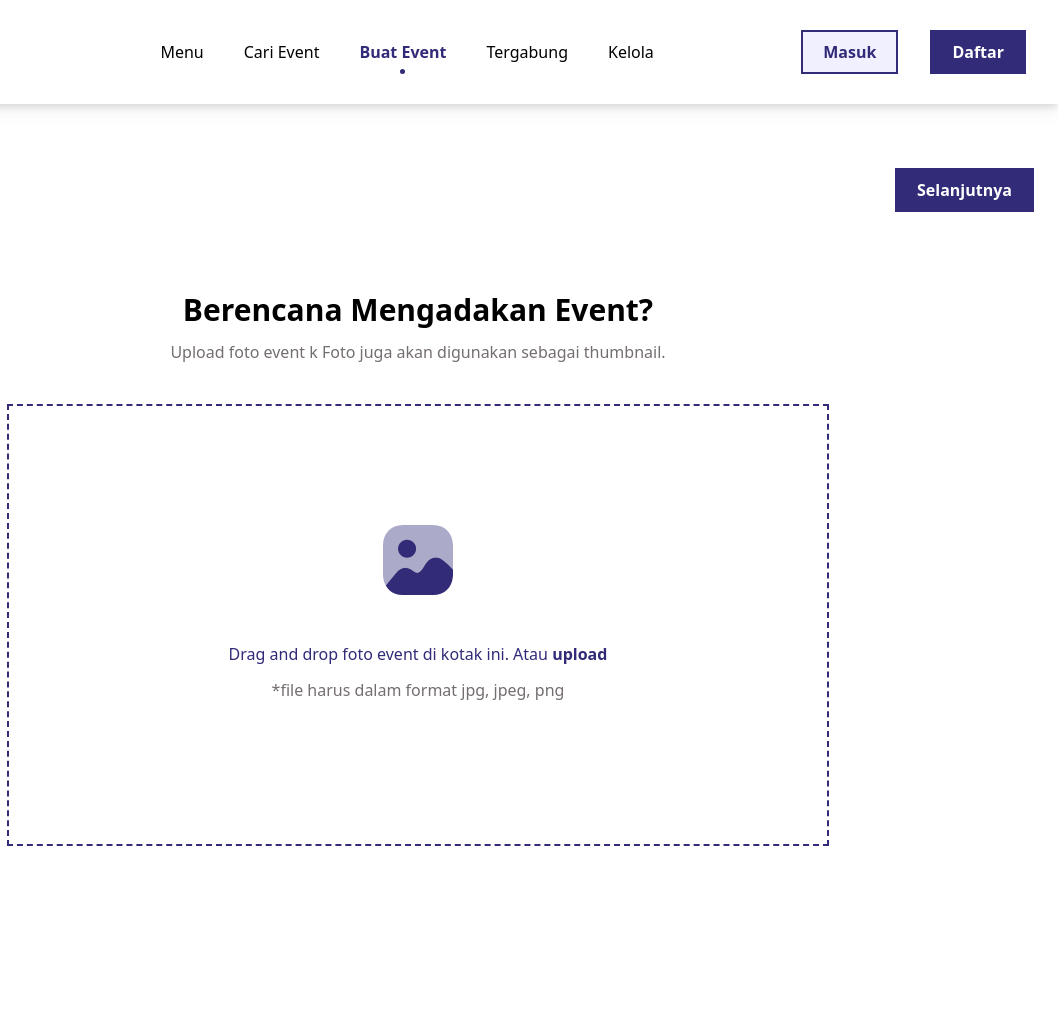
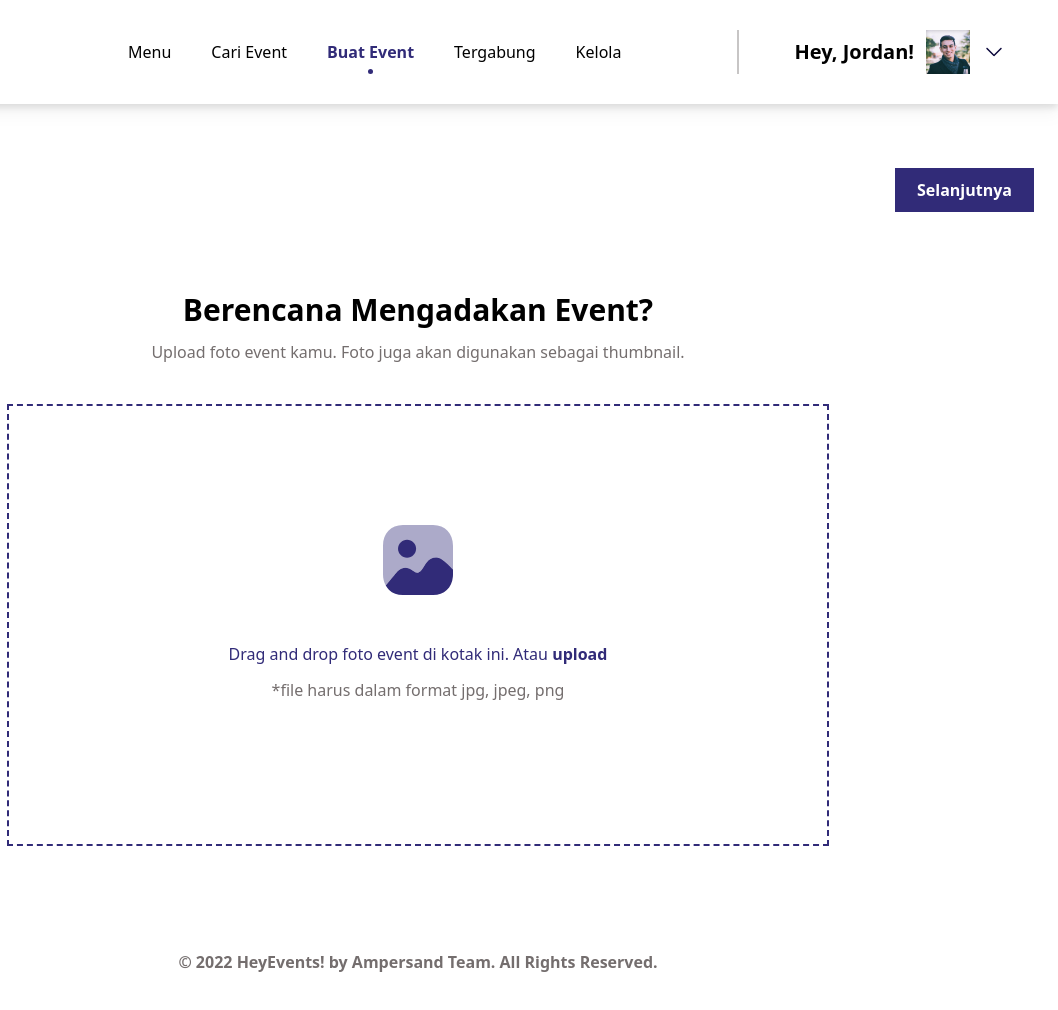
Before and after one commit to muhBilal/HeyEvents, a website: page public/create.html in a window 1280 px wide. Shown: the full height of the page, 222-1280 px from the left. Before the commit the page ends 910 px from the top, so only its background shows below. Drawn offline with nearby package versions, Linux system fonts and the light colour scheme; a script that the page names is missing.

Commit message:
Update loged navbar

```diff
--- a/public/create.html
+++ b/public/create.html
@@ -6,10 +6,7 @@
     <meta name="viewport" content="width=device-width, initial-scale=1.0">
     <link href="./css/main.css" rel="stylesheet">
     <link href="./css/tailwind.css" rel="stylesheet">
-    <link
-    href="https://unpkg.com/tailwindcss@^2/dist/tailwind.min.css"
-    rel="stylesheet"
-  />
+    <link href="https://unpkg.com/tailwindcss@^2/dist/tailwind.min.css" rel="stylesheet" />
     <script src="https://cdn.jsdelivr.net/gh/alpinejs/alpine@v2.x.x/dist/alpine.min.js" defer></script>
     <script src="https://cdn.ckeditor.com/4.16.0/standard/ckeditor.js"></script>
     <script src="https://code.jquery.com/jquery-3.6.0.min.js"
@@ -77,9 +74,10 @@
                 </div> -->
             </nav>
             <div :class="{'flex': open, 'hidden': !open}"
-                class="flex-col hidden md:flex md:justify-end md:flex-row px-4 md:px-0">
-                <a href="login.html" class="btn-secondary mb-5 md:mb-0">Masuk</a>
-                <a href="register.html" class="btn-primary md:ml-8 ">Daftar</a>
+                class=" hidden px-5 md:flex md:justify-end md:flex-row md:pl-14 items-center md:border-l-2 border-ghost ">
+                <p class="text-black font-semibold text-xl mr-3 order-2 md:order-1">Hey, Jordan!</p>
+                <img src="./img/3.jpg" width="44" class="mr-3 order-1 md:order-2">
+                <img src="./img/ic_down.svg" width="24" class="order-3">
             </div>
         </div>
     </div>
@@ -94,10 +92,10 @@
 
             <div class=" mt-20 text-center">
                 <h3 class="text-black font-bold text-3xl">Berencana Mengadakan Event?</h3>
-                <p class="text-grey mt-3">Upload foto event k Foto juga akan digunakan sebagai thumbnail.</p>
+                <p class="text-grey mt-3">Upload foto event kamu. Foto juga akan digunakan sebagai thumbnail.</p>
             </div>
 
-            <div id="drop_zone" class="border-2 border-prime mt-10 border-dashed py-28  relative w-8/12 mx-auto">
+            <div id="drop_zone" class="border-2 border-prime mt-10 border-dashed py-28  relative md:w-8/12 mx-auto">
                 <div id="btn_file_pick"
                     class="  absolute top-0 bottom-0 left-0 right-0 flex justify-center items-center p-3">
                     <!-- <div class="absolute">
@@ -133,7 +131,7 @@
                 <h3 class="text-black font-bold text-3xl">Detail Event</h3>
             </div>
 
-            <form action="" class="mt-10 w-5/12 mx-auto">
+            <form action="" class="mt-10 md:w-5/12 mx-auto">
 
                 <div class="flex flex-col mb-5">
                     <label for="title" class="text-prime font-semibold text-xl">Nama Event</label>
@@ -192,7 +190,8 @@
                     <label for="description" class="text-prime font-semibold text-xl">Akses</label>
                     <div class="mt-2 flex">
                         <div class="flex items-center mr-4 mb-4">
-                            <input onchange="changeAccess()" name="access" id="paid" type="radio" class="hidden" checked />
+                            <input onchange="changeAccess()" name="access" id="paid" type="radio" class="hidden"
+                                checked />
                             <label for="paid" class="flex items-center cursor-pointer text-lg text-grey">
                                 <span
                                     class="w-8 h-8 inline-block mr-2 rounded-full border bg-smoke flex-no-shrink"></span>
@@ -206,12 +205,16 @@
                                 Gratis</label>
                         </div>
                     </div>
-                    <input type="number" name="price" id="price" class="form-control mt-2"
-                    placeholder="Harga tiket" min="0">
+                    <input type="number" name="price" id="price" class="form-control mt-2" placeholder="Harga tiket"
+                        min="0">
                 </div>
             </form>
         </section>
     </main>
+
+    <footer class="text-center py-10 px-4 md:px-6">
+        <p class="text-grey font-semibold">© 2022 HeyEvents! by Ampersand Team. All Rights Reserved.</p>
+    </footer>
 
     <script>
     </script>
--- a/tailwind.config.js
+++ b/tailwind.config.js
@@ -8,7 +8,8 @@ module.exports = {
         'grey': '#746E6E',
         'green': '#1BB13C',
         'overlay': '#F1F0FF',
-        'smoke': '#E5E5E5'
+        'smoke': '#E5E5E5',
+        'ghost': 'rgba(116, 110, 110, 0.4);'
       },
     },
     fontWeight: {
```
Also changed, not shown: public/index.html (+4 -0 lines), public/joined.html (+4 -0 lines), public/manage.html (+4 -0 lines), public/search.html (+4 -0 lines), public/css/tailwind.css, public/img/3.jpg (added), public/img/ic_down.svg (added). Lines whose indentation alone changed are shown as unchanged.
